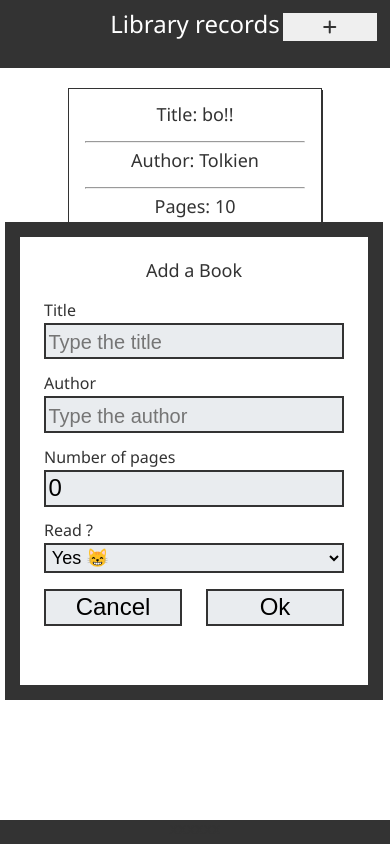
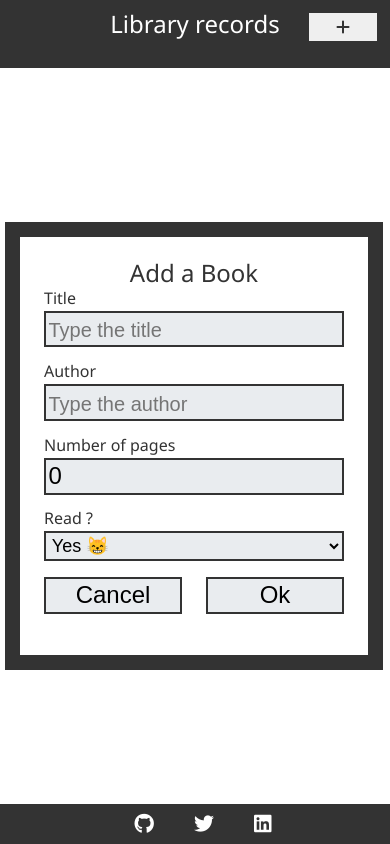
Before and after one commit to walterfcarvalho/Brainnest-books-catalogue, a plain HTML site: page index.html in a window 390 px wide. Both pictures are taken after a click on the button 329 px from the left and 27 px from the top of the page. Drawn offline with Linux system fonts and the light colour scheme.

Commit message:
maybe last version

```diff
--- a/css/form.css
+++ b/css/form.css
@@ -1,8 +1,8 @@
 .myForm {
   display: none;
-  position:absolute;
+  position:fixed;
   width: 300px;
-  height: 400px;
+  height: 370px;
   background-color: white ;
   flex-direction: column;
   padding: 1.5em;
@@ -39,7 +39,6 @@
   20%  {width: 240px;}
   40%  {width: 180px;}
   60%  {width: 120px;}
-  80%  {width: 60px;}
   100% {width: 0px;}
 }
 
@@ -83,8 +82,6 @@ input::placeholder {
   width: 50%;
 }
 
-
-
 .input_invalid {
   border: 2px solid red;
 }
@@ -98,3 +95,14 @@ input + span {
   font-size: .7em;
   color:red;
 }
+
+.myForm:first-child {
+  color:red;
+}
+
+.formTitle {
+  font-weight: 500;
+  font-size: 24px;
+  padding: 0;
+  margin: 0;
+}
--- a/css/styles.css
+++ b/css/styles.css
@@ -22,15 +22,35 @@ nav {
 }
 
 footer {
+  color: var(--color-white);
   position: fixed;
   left: 0;
-  bottom: 0;
   width: 100%;
   text-align: center;
   background-color: var(--color-black);
   bottom: 0px;
   height: 1.5em;
+  padding: .5em;
+  display: flex;
+  align-items: center;
+  justify-content: center;
 }
+
+footer i {
+  color: var(--color-white);
+  font-size: 20px;
+  padding: 1em;
+}
+
+.card i {
+  margin-right: 1em;
+}
+
+.card:hover {
+  background-color: #E9ECEF;
+}
+
+
 
 i {
   font-size: 16px;
@@ -60,8 +80,9 @@ nav > button {
 main {
   justify-content: space-around;
   display: flex;
+  flex-wrap: wrap;
   margin-top: 8.5vh;
-  flex-wrap: wrap;
+  margin-bottom: 1.8em;
 }
 
 .card {
@@ -89,3 +110,12 @@ strong {
   display: flex;
   justify-content: space-around;
 }
+
+@media screen and (max-width:450px ) {
+  nav > button {
+    border: 50px;
+    padding: .4em 2em;
+    border-radius: 0px;
+  }
+
+}
--- a/index.html
+++ b/index.html
@@ -3,7 +3,8 @@
 <head>
   <meta charset="UTF-8">
   <meta http-equiv="X-UA-Compatible" content="IE=edge">
-  <meta name="viewport" content="width=device-width, initial-scale=1.0">
+  <meta name="viewport" content="width=device-width, initial-scale=1.0 initial-scale=1, maximum-scale=1, user-scalable=no"">
+
   <script type="module" src="./js/script.js" defer></script>
   <script type="module" src="./js/form.js" defer></script>
 
@@ -13,12 +14,11 @@
   <link rel="stylesheet" href="./css/reset.css" />
   <link rel="stylesheet" href="./css/styles.css" />
 
-  <title>A library</title>
+  <title>My b/w book list</title>
 </head>
 <body>
   <header>
     <nav>
-
       <h1>Library records</h1>
 
       <button id="form_show" >
@@ -28,37 +28,14 @@
   </header>
 
   <main id="main">
-
-    <!-- <div class="card">
-      <span><Strong>Title: </Strong>book's title</span>
-      <hr>
-      <span>
-        <strong>Author: </strong>this. author</span>
-      <hr>
-      <span><strong>Pages: </strong>999</span>
-      <hr>
-      <span><strong>Read: </strong>Yes ! </span>
-      <hr>
-      <div>
-          <button>
-            <i class="fa-regular fa-pen-to-square"></i>
-            Edit
-          </button>
-          <button>
-            <i class="fas fa-trash-alt"></i>
-            Delete
-          </button>
-      </div>
-    </div> -->
-
   </main>
 
   <form id="myForm" class="myForm">
-      <span>Add a Book</span>
-
+      <span class="formTitle">Add a Book</span>
       <label for="title">Title</label>
       <input
         id="title"
+        name="title"
         type="text"
         placeholder="Type the title"
       />
@@ -66,6 +43,7 @@
 
       <label for="author">Author</label>
       <input
+        name="author"
         id="author"
         type="text"
         placeholder="Type the author"
@@ -73,6 +51,7 @@
       <span id="author-error"></span>
       <label for="pages">Number of pages</label>
       <input
+        name="pages"
         id="pages"
         type="number"
         placeholder="Number of pages"
@@ -81,24 +60,43 @@
       <span id="pages-error"></span>
 
       <label for="read">Read ?</label>
-      <select id="read">
+      <select
+        name="isRead"
+        id="read"
+      >
         <option value="true">Yes 😸</option>
-        <option value="false">No 😖</option>
+        <option value="false">No 😿</option>
       </select>
 
-
-    <div class="book-btn">
+      <div class="book-btn">
       <input id="form_cancel" type="submit" value="Cancel" >
       <input type="submit" value="Ok" >
     </div>
-
-
   </form>
 
 
 
   <footer>
-    xxxxxx
+    <a
+      href ="https://github.com/walterfcarvalho/brainnest-Javascrip-classes"
+      target="_blank"
+    >
+      <i class="fa-brands fa-github" alt="link to source code"></i>
+    </a>
+
+    <a
+      href ="https://twitter.com/walterfcarvalho"
+      target="_blank"
+    >
+      <i class="fa-brands fa-twitter" alt="link to my profile on twitter"></i>
+    </a>
+    <a
+      href ="https://linkedin.com/in/walterfcarvalho"
+      target="_blank"
+    >
+      <i class="fa-brands fa-linkedin"></i>
+    </a>
+
   </footer>
 </body>
 </html>
--- a/js/Book.js
+++ b/js/Book.js
@@ -1,16 +1,19 @@
 export default class Book {
-  constructor (title, pages, author, isRead) {
-    this.title = title;
-    this.pages = pages;
-    this.author = author;
-    this.isRead = isRead;
+  constructor (book) {
+    this.id = book.id;
+    this.title = book.title;
+    this.pages = book.pages;
+    this.author = book.author;
+    this.isRead = book.isRead;
   }
 
+  getId = () => this.id;
+  setId = (id) => this.id = id;
   getTitle = () => this.title;
   setTitle = (title) => this.title = title;
   getPages = () => this.pages;
   setPages = (pages) => this.pages = pages;
   getAuthor = () => this.author;
   setAuthor = (author) => this.author = author;
-  toogleRead = () => this.isRead = !isRead
+  toogleRead = () => this.isRead = !this.isRead;
 }
--- a/js/Library.js
+++ b/js/Library.js
@@ -1,10 +1,11 @@
-const defaultLibrary = `[{"title":"bo!!","pages":10,"author":"Tolkien","isRead":false},{"title":"book2","pages":20,"author":"Douglas Adams","isRead":false}]`;
+// const defaultLibrary = `[{"title":"bo!!","pages":10,"author":"Tolkien","isRead":false},{"title":"book2","pages":20,"author":"Douglas Adams","isRead":false}]`;
+const defaultLibrary = undefined;
 
 import Book from './Book.js'
 
 const key = "bookList";
 
-export default class Library  {
+export default class Library {
 
   constructor () {
     this.books = this.loadBooks();
@@ -13,16 +14,16 @@ export default class Library  {
   loadBooks = () => {
     let bookObj = JSON.parse( defaultLibrary || localStorage.getItem(key));
 
-    return bookObj?.map( b => new Book( b.title, b.pages, b.author) );
+    return bookObj ? bookObj.map( b => new Book(b)): [];
   }
 
   getBooks = () => this.books;
+  persist = () => localStorage.setItem(key, JSON.stringify(this.books));
 
-  add = (title, pages, author) => {
-    const book = new Book(title, pages, author);
+  add = (param_book) => {
+    let book = new Book(param_book);
     this.books.push(book);
     this.persist();
   }
 
-  persist = () => localStorage.setItem(key, JSON.stringify(this.books));
 }
--- a/js/form.js
+++ b/js/form.js
@@ -1,3 +1,4 @@
+import { library, mountCard } from './script.js';
 const myForm = document.getElementById("myForm");
 const filTitle = document.getElementById("title");
 const spanTitle = document.getElementById("title-error");
@@ -8,7 +9,6 @@ const spanPages = document.getElementById("pages-error");
 const btAdd = document.getElementById("form_show");
 const btnCancel = document.getElementById("form_cancel");
 const filIsRead = document.getElementById("read");
-
 
 const change_input_display = (input, span, errorMsg) => {
   if (errorMsg) {
@@ -62,9 +62,7 @@ const cancelInsert = (event) => {
   spanAuthor.innerText = "";
   spanTitle.innerText = "";
   spanPages.innerText = "";
-
   filIsRead.classList.remove("input_valid", "input_invalid")
-
 }
 
 btnCancel.addEventListener ('click', cancelInsert );
@@ -81,8 +79,8 @@ filTitle.addEventListener('blur', () => {
   return check_input (
     filTitle,
     spanTitle,
-    /^(?=.{3,50}$)^[a-zA-Z0-9.!#$%&'*+/=?^_`{|}~-]*$/,
-    'Inform a title with at least 2 non numeric chars '
+    /^(?=.{3,50}$)^[a-zA-Z0-9.!#$%&'*+/=?^_ `{|}~-]*$/,
+    'Inform a title with at least 2 chars '
   );
 });
 
@@ -90,8 +88,8 @@ filAuthor.addEventListener('blur', () => {
   return check_input (
     filAuthor,
     spanAuthor,
-    /^(?=.{3,50}$)^[a-zA-Z0-9.!#$%&'*+/=?^_`{|}~-]*$/,
-    'Inform a author with at least 2 non numeric chars '
+    /^(?=.{3,50}$)^[a-zA-Z0-9.!#$%&'*+/=?^_ `{|}~-]*$/,
+    'Inform a author with at least 2 chars '
 
   );
 });
@@ -101,11 +99,22 @@ filPages.addEventListener('blur', () => {
     filPages,
     spanPages,
     /^^[1-9][0-9]*$/,
-    'Inform amout of pages.'
+    'Inform amout of pages bigger than 0.'
   );
 });
 
 myForm.addEventListener('submit', (event) => {
   event.preventDefault();
 
+  let id = new Date().getTime();
+
+  let formData = Object.fromEntries(new FormData(myForm));
+
+  library.add({
+    ...formData,
+    id
+  });
+
+  mountCard(formData, id );
+  cancelInsert(event);
 })
--- a/js/script.js
+++ b/js/script.js
@@ -1,10 +1,39 @@
-import Library  from './Library.js';
+import Library from './Library.js';
 
-const library  = new Library();
+const library = new Library();
 
-const getCard = (data) => {
+const updateBook = (index) => {
+  if (document.getElementById("myForm").style.display == "flex") {
+    return;
+  }
 
+  let idx = library.books.findIndex( book => book.getId() == index);
+
+  library.books[idx].toogleRead();
+  library.persist();
+
+  document.getElementById(`edit#${index}`).innerText =
+  library.books[idx].isRead ? `Read: Yes 😸` : `Read: No 😿`;
+}
+
+const removeFromList = (index) => {
+  if (document.getElementById("myForm").style.display == "flex") {
+    return;
+  }
+
+  library.books = library.books.filter( book => book.id !== index );
+  library.persist();
+
+  document.getElementById(`delete#${index}`).remove();
+}
+
+const mountCard = (data, index ) => {
+
+  const main = document.getElementById("main");
   let divCard = document.createElement("div");
+  let idx = index ? index: data.id;
+
+  divCard.id = `delete#${idx}`;
 
   divCard.classList.add("card");
   let fieldName = document.createElement("strong");
@@ -14,7 +43,7 @@ const getCard = (data) => {
   spanData.appendChild(fieldName);
   spanData.append(data.title);
   divCard.appendChild(spanData);
-  divCard.appendChild( document.createElement("hr") );
+  divCard.appendChild(document.createElement("hr"));
 
   fieldName = document.createElement("strong");
   fieldName.innerText = "Author: ";
@@ -22,7 +51,7 @@ const getCard = (data) => {
   spanData.appendChild(fieldName);
   spanData.append(data.author);
   divCard.appendChild(spanData);
-  divCard.appendChild( document.createElement("hr") );
+  divCard.appendChild(document.createElement("hr"));
 
   fieldName = document.createElement("strong");
   fieldName.innerText = "Pages: ";
@@ -30,15 +59,16 @@ const getCard = (data) => {
   spanData.appendChild(fieldName);
   spanData.append(data.pages);
   divCard.appendChild(spanData);
-  divCard.appendChild( document.createElement("hr") );
+  divCard.appendChild(document.createElement("hr"));
 
   fieldName = document.createElement("strong");
   fieldName.innerText = "Read: ";
   spanData = document.createElement("span");
+  spanData.id=`edit#${idx}`;
   spanData.appendChild(fieldName);
-  spanData.append(data.isRead ? `Yes 😸`: `No 😖`);
+  spanData.append(data.isRead ? `Yes 😸` : `No 😿`);
   divCard.appendChild(spanData);
-  divCard.appendChild( document.createElement("hr") );
+  divCard.appendChild(document.createElement("hr"));
 
   let divButons = document.createElement("div");
 
@@ -47,38 +77,31 @@ const getCard = (data) => {
   icon.className = "fa-regular fa-pen-to-square";
   button.appendChild(icon);
   button.append("Edit");
-  divButons.appendChild( button );
+  button.addEventListener('click', () => updateBook(idx));
+
+  divButons.appendChild(button);
 
   button = document.createElement("button");
   icon = document.createElement("i");
   icon.className = "fas fa-trash-alt";
   button.appendChild(icon);
   button.append("Delete");
-  divButons.appendChild( button  );
+  button.addEventListener('click', () => removeFromList(idx));
 
-  divCard.appendChild( divButons );
+  divButons.appendChild(button);
 
+  divCard.appendChild(divButons);
 
-
-
-
-
-  return divCard;
-
+  main.appendChild(divCard);
 }
 
 const showList = () => {
-  const main = document.getElementById("main");
-
-    library.getBooks()?.forEach( e => {
-      console.log(e);
-
-      main.appendChild( getCard(e)  );
-
-    });
-
-
-
+  library
+  .getBooks()?.forEach((e) => mountCard(e));
 }
 
 showList();
+
+export {
+  library, mountCard
+}
```
Also changed, not shown: js/README.md (added).
